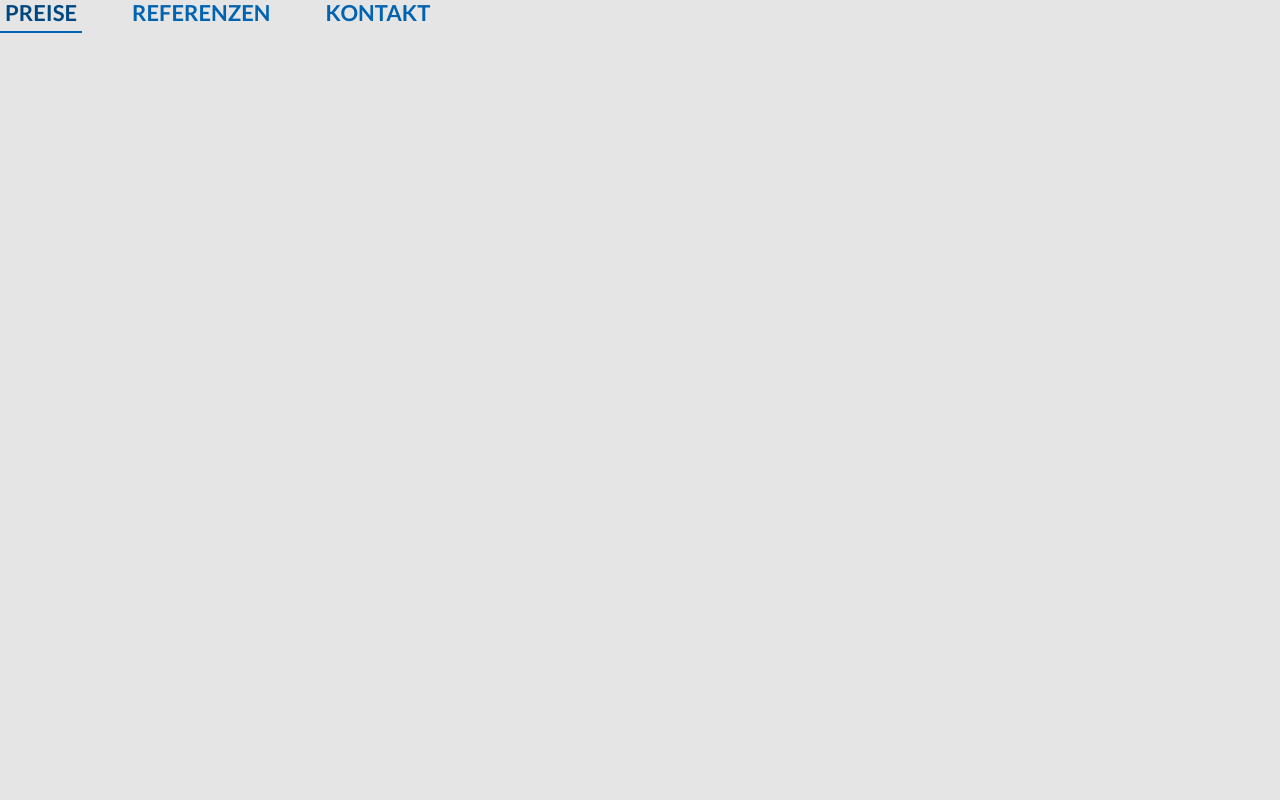
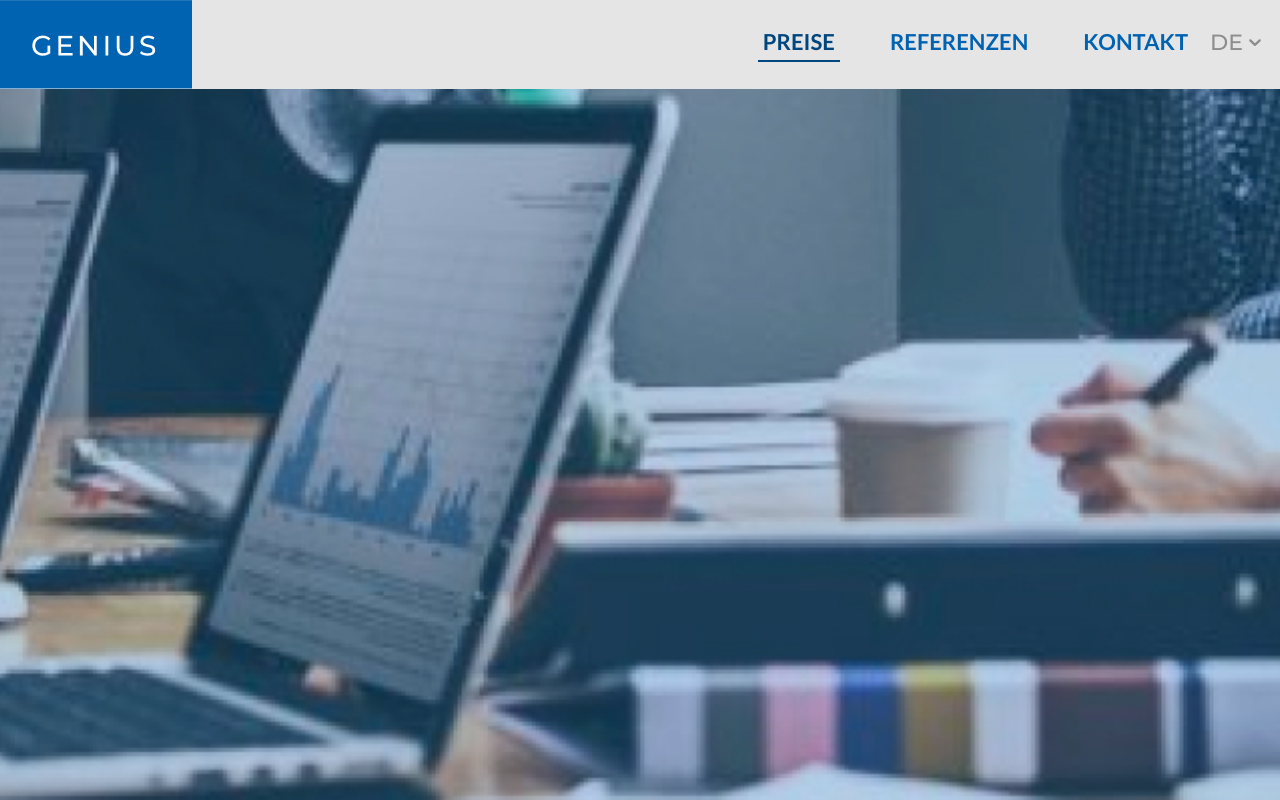
Before and after one commit to liaHi19/genius, a React (Create React App) app: page / in a window 1280 px wide. Built offline with nearby package versions, Linux system fonts and the light colour scheme.

Commit message:
[#4]Add Top

```diff
--- a/public/index.html
+++ b/public/index.html
@@ -4,7 +4,6 @@
     <meta charset="utf-8" />
     <link rel="icon" href="%PUBLIC_URL%/favicon.ico" />
     <meta name="viewport" content="width=device-width, initial-scale=1" />
-    <link rel="manifest" href="%PUBLIC_URL%/manifest.json" />
     <title>Genius</title>
   </head>
   <body>
--- a/src/App.js
+++ b/src/App.js
@@ -1,10 +1,12 @@
 import React from "react";
-import Navigation from "./components/Navigation";
+import Header from "./components/Header";
+import Top from "./components/Top";
 
 const App = () => {
   return (
     <div>
-      <Navigation />
+      <Header />
+      <Top />
     </div>
   );
 };
--- a/src/components/Navigation.jsx
+++ /dev/null
@@ -1,28 +0,0 @@
-import React from "react";
-import { NavLink } from "react-router-dom";
-
-const Navigation = () => {
-  return (
-    <nav className="menu">
-      <ul className="menu__list">
-        <li className="menu__item">
-          <NavLink className="menu__link" to="/">
-            Preise
-          </NavLink>
-        </li>
-        <li className="menu__item">
-          <NavLink className="menu__link" to="/referenzen">
-            Referenzen
-          </NavLink>
-        </li>
-        <li className="menu__item">
-          <NavLink className="menu__link" to="/kontakt">
-            Kontakt
-          </NavLink>
-        </li>
-      </ul>
-    </nav>
-  );
-};
-
-export default Navigation;
--- /dev/null
+++ b/src/components/Top.jsx
@@ -0,0 +1,7 @@
+import React from "react";
+
+const Top = () => {
+  return <div className="top"></div>;
+};
+
+export default Top;
--- a/src/styles/index.scss
+++ b/src/styles/index.scss
@@ -2,3 +2,109 @@
 @import "reset";
 @import "vars";
 @import "global";
+
+.header {
+  position: fixed;
+  width: 100%;
+  left: 0;
+  top: 0;
+  background-color: var(--bg-color);
+  &__inner {
+    display: flex;
+    align-items: center;
+    justify-content: space-between;
+    max-width: 1950px;
+    margin: 0 auto;
+  }
+
+  &__right {
+    display: flex;
+    align-items: center;
+  }
+  &__select {
+    padding: 0 15px 5px;
+  }
+}
+
+.lang-select {
+  max-width: 88px;
+}
+
+.custom-select {
+  &__control {
+    justify-content: center !important;
+    background-color: transparent !important;
+    border: none !important;
+    border-radius: 0 !important;
+    box-shadow: none !important;
+  }
+
+  &__single-value {
+    font-family: "Montserrat" serif !important;
+    font-weight: 500 !important;
+    font-size: 22px !important;
+    line-height: 27px !important;
+    color: #8d8d8d !important;
+    cursor: pointer !important;
+  }
+
+  &__value-container {
+    padding: 0 !important;
+    flex: none !important;
+    cursor: pointer !important;
+  }
+
+  &__input {
+    color: transparent !important;
+  }
+
+  &__indicators {
+    cursor: pointer !important;
+  }
+  &__indicator-separator {
+    display: none !important;
+  }
+
+  &__indicator {
+    padding: 0 !important;
+  }
+
+  &__dropdown-indicator {
+    & > svg {
+      fill: #8d8d8d;
+    }
+  }
+
+  &__menu {
+    max-width: 88px !important;
+    justify-content: center !important;
+    background-color: #e5e5e5 !important;
+    color: #504a4a !important;
+  }
+
+  &__option {
+    cursor: pointer !important;
+    &--is-focused {
+      background-color: darken(#e5e5e5, 8%) !important;
+    }
+  }
+
+  &-container {
+    & > div {
+      outline: none !important;
+      box-shadow: none !important;
+    }
+    &:hover,
+    &--menu-is-open {
+      border-color: #ced4da !important;
+    }
+  }
+}
+
+.top {
+  min-height: 100vh;
+  background-image: url(../assets/images/bg.jpg);
+  background-position: center center;
+  background-size: cover;
+  background-repeat: no-repeat;
+}
```
Also changed, not shown: public/manifest.json (deleted), src/assets/images/bg.jpg (added), 1 other file (tests, documents, lock files or other folders).
